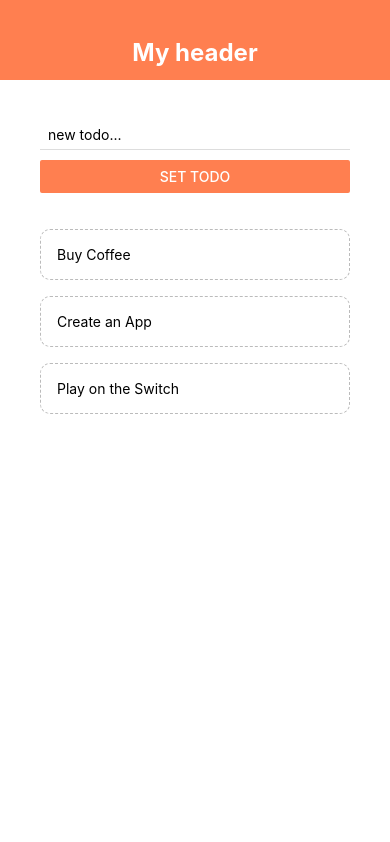
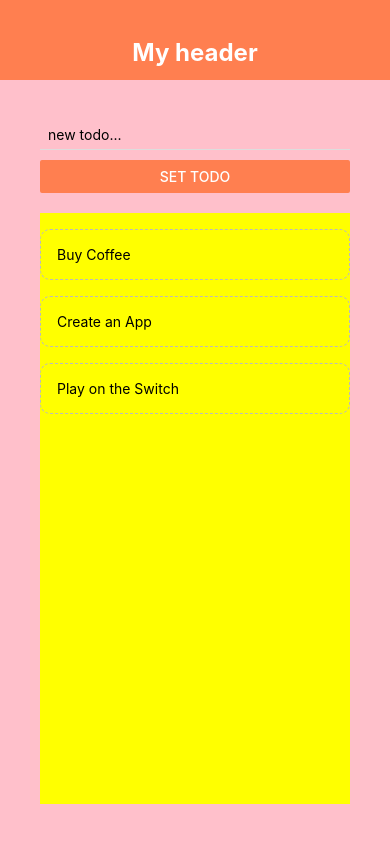
Before and after one commit to samreen32/React-Native-Course, a React Native app: screen / in a window 390 px wide. Built offline with nearby package versions, Linux system fonts and the light colour scheme.

Commit message:
React-Native-MiniProject

```diff
--- a/App.js
+++ b/App.js
@@ -1,12 +1,13 @@
 import React, {useState} from 'react';
 import { StatusBar } from 'expo-status-bar';
-import { StyleSheet, View , FlatList, Alert, TouchableWithoutFeedback, Keyboard} from 'react-native';    //reactnative supports button view which is self closing tag.
+import { StyleSheet, View , FlatList, Alert } from 'react-native';    //reactnative supports button view which is self closing tag.
 import Header from './components/Header';
 import TodoItem from './components/TodoItem';
 import AddTodo from './components/AddTodo';
+import SandBoxOrFlexBox from './components/SandBoxOrFlexBox';
+
 
 export default function App () {
-
 
   //For Mini Project
   const [todo, setTodo] = useState([
@@ -46,13 +47,13 @@ export default function App () {
 
 
   return (
-
+   // <SandBoxOrFlexBox />
     /* This would help to automatically close the keyboard when we done typing text. */
-    <TouchableWithoutFeedback onPress={()=>{
-      Keyboard.dismiss();
-      console.log('dismissed keybord')
-      }}
-    >
+    // <TouchableWithoutFeedback onPress={()=>{
+    //   Keyboard.dismiss();
+    //   console.log('dismissed keybord')
+    //   }}
+    // >
 
       <View style={styles.container}>
         {/*............................ Mini Project ............................ */}
@@ -73,7 +74,7 @@ export default function App () {
 
         <StatusBar style="auto" />
       </View>
-    </TouchableWithoutFeedback>
+    // </TouchableWithoutFeedback>
   );
 }
 
@@ -92,10 +93,14 @@ const styles = StyleSheet.create({      //Creating stylesheet
     marginHorizontal: 20
   },
   content: {
-    padding: 40
+    flex: 1,
+    padding: 40,
+    backgroundColor: 'pink',
   },
   list: {
-    marginTop: 20
+    flex: 1,
+    marginTop: 20,
+    backgroundColor: 'yellow',
   }
 });
 
```
